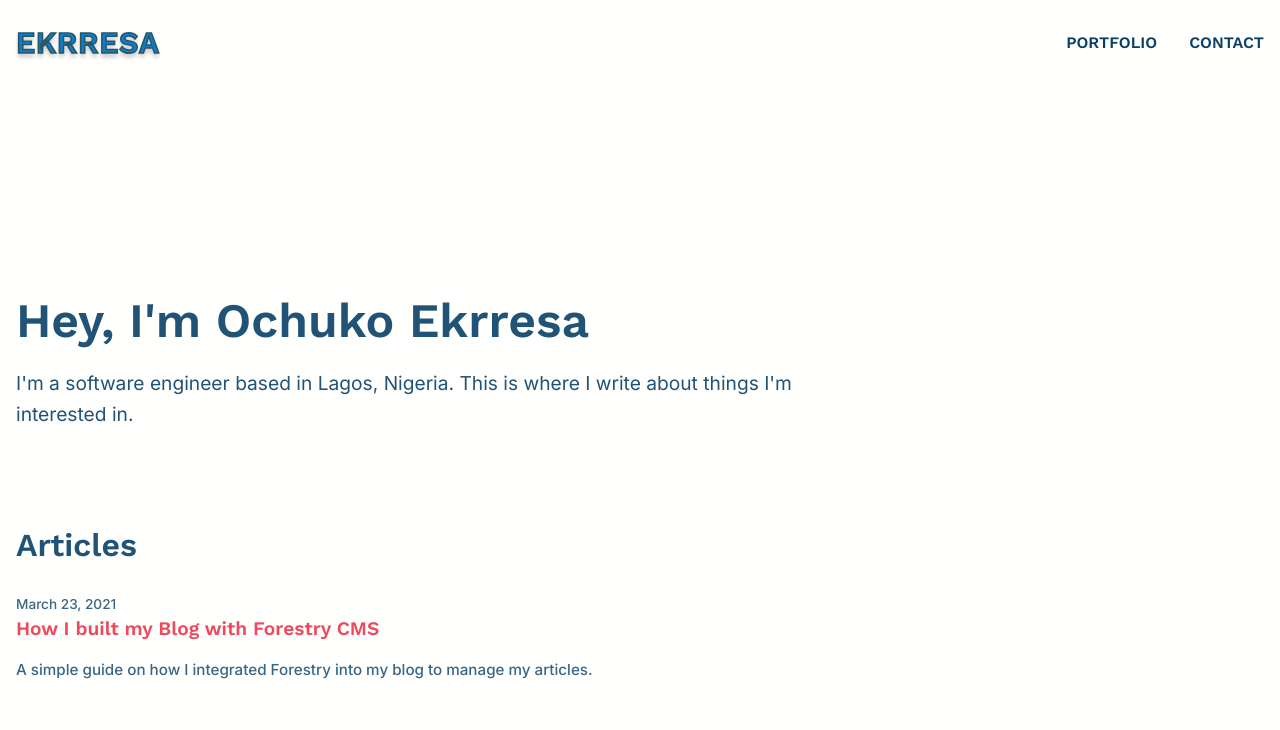
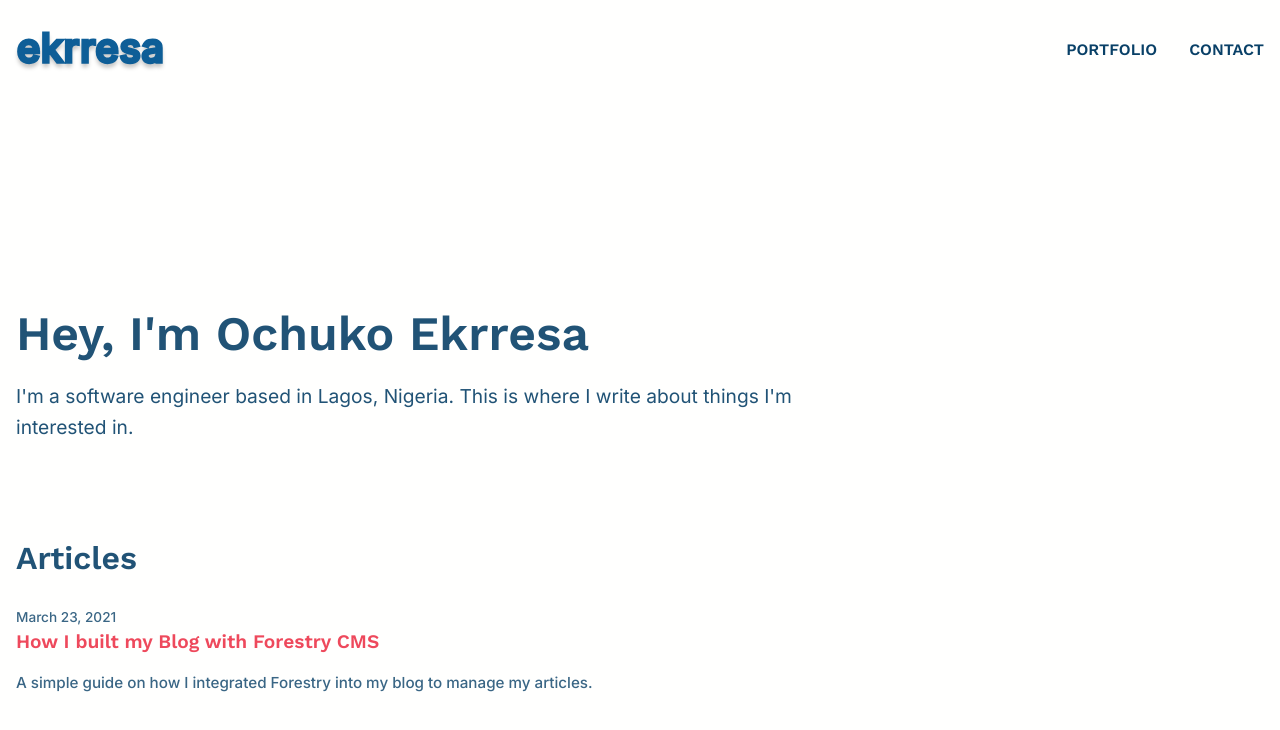
Before and after one commit to chuck-huey/chukky-portfolio, a Next.js app: page /blog in a window 1280 px wide. Shown: the top 730 px of the page. Built offline with nearby package versions, Linux system fonts and the light colour scheme.

Commit message:
Animate navbar

```diff
--- a/components/NavBar/index.tsx
+++ b/components/NavBar/index.tsx
@@ -1,6 +1,8 @@
-import React from 'react';
+import * as React from 'react';
 import Link from 'next/link';
+import { motion } from 'framer-motion';
 import styled from 'styled-components';
+
 import { Hamburger } from '../Hamburger';
 
 type NavProps = {
@@ -9,6 +11,27 @@ type NavProps = {
 		url: string;
 		text: string;
 	}[];
+};
+
+const listVariant = {
+	hidden: {
+		opacity: 0,
+		transition: {
+			when: 'afterChildren',
+		},
+	},
+	visible: {
+		opacity: 1,
+		transition: {
+			when: 'beforeChildren',
+			staggerChildren: 0.1,
+		},
+	},
+};
+
+const itemVariant = {
+	hidden: { opacity: 0, y: -30 },
+	visible: { opacity: 1, y: 0, transition: { type: 'tween' } },
 };
 
 export function NavBar(props: NavProps) {
@@ -32,13 +55,18 @@ export function NavBar(props: NavProps) {
 			<Hamburger navStatus={nav} handleNav={() => toggleNav(!nav)} />
 			{/* Mobile menu */}
 
-			<nav className="nav">
+			<motion.nav
+				initial="hidden"
+				animate="visible"
+				variants={listVariant}
+				className="nav"
+			>
 				{navList.map(item => (
-					<div key={item.url} className="nav__item">
+					<motion.div variants={itemVariant} key={item.url} className="nav__item">
 						<Link href={item.url}>{item.text}</Link>
-					</div>
+					</motion.div>
 				))}
-			</nav>
+			</motion.nav>
 		</StyledHeader>
 	);
 }
@@ -51,16 +79,17 @@ const StyledHeader = styled.header`
 	padding-bottom: 1.5em;
 
 	.logo {
-		font-size: 1.9rem;
-		color: #0e7dcc;
-		font-weight: 800;
+		text-transform: lowercase;
+		color: #0e5e97;
+		letter-spacing: 1px;
+		font-size: 2.5rem;
 		letter-spacing: 0.5px;
 		text-shadow: 0px 4px 4px rgba(0, 0, 0, 0.25);
 
 		a {
-			font-family: var(--font-fam-heading);
+			font-weight: 700;
+			font-family: var(--font-fam-text);
 			color: inherit;
-			-webkit-text-stroke-color: #285561;
 			-webkit-text-stroke-width: 1.5px;
 
 			&:hover {
@@ -117,15 +146,15 @@ const StyledHeader = styled.header`
 			padding: 1.5px;
 
 			&:nth-of-type(1) {
+				width: 100%;
+			}
+
+			&:nth-of-type(2) {
 				width: 80%;
 			}
 
-			&:nth-of-type(2) {
-				width: 100%;
-			}
-
 			&:nth-of-type(3) {
-				width: 100%;
+				width: 65%;
 			}
 		}
 
```
